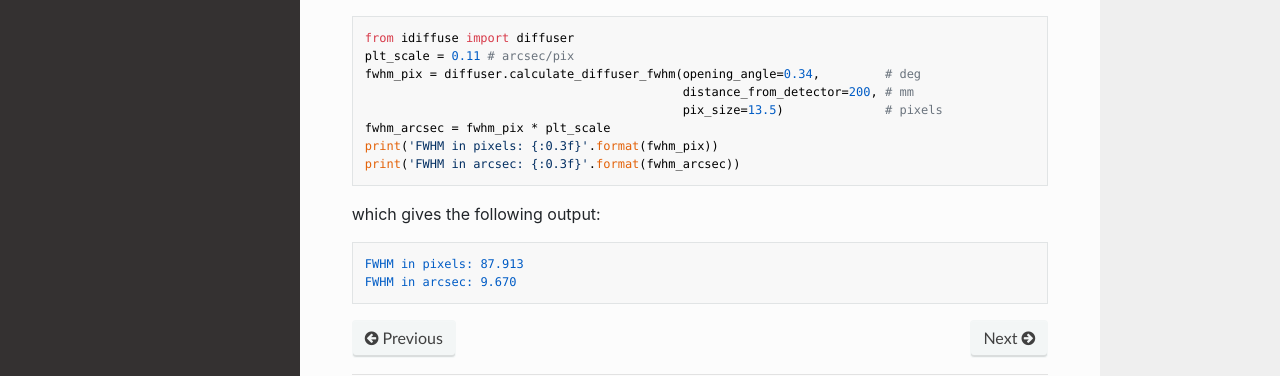
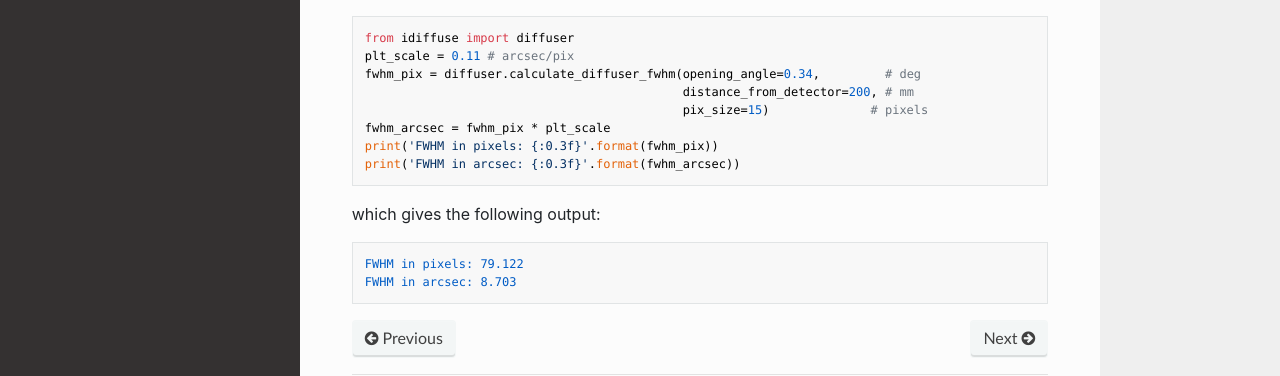
Before and after one commit to gummiks/idiffuse, an MkDocs documentation site: the page built from docs/diffuser_calculator.md, in a window 1280 px wide and 900 px high, scrolled down 1472 px. Shown: the part 459-835 px from the top of the window. Built offline with MkDocs 1.6.1, drawn with Linux system fonts in a browser that asks for light colours; nearby versions of some CDN libraries; formulas are drawn with MathJax 3; old or Windows-style settings are respelled for this version of MkDocs.

Commit message:
updating pixel size, tel area

````diff
--- a/docs/diffuser_calculator.md
+++ b/docs/diffuser_calculator.md
@@ -46,7 +46,7 @@ Notes:
 	<div class='form-group row'>
   	   <label for="pixelsize" class="col-sm-4 col-form-label">Pixel Size (micron):</label>
              <div class="col-sm-3">
-		<input id="pixelsize" name="pixelsize" type='number' step='0.01' min='0' value='13.5' />
+		<input id="pixelsize" name="pixelsize" type='number' step='0.01' min='0' value='15' />
 	    </div>
 	</div>
 	<p>
@@ -126,13 +126,13 @@ from idiffuse import diffuser
 plt_scale = 0.11 # arcsec/pix
 fwhm_pix = diffuser.calculate_diffuser_fwhm(opening_angle=0.34,         # deg
                                             distance_from_detector=200, # mm
-                                            pix_size=13.5)              # pixels
+                                            pix_size=15)              # pixels
 fwhm_arcsec = fwhm_pix * plt_scale
 print('FWHM in pixels: {:0.3f}'.format(fwhm_pix))
 print('FWHM in arcsec: {:0.3f}'.format(fwhm_arcsec))
 ```
 which gives the following output:
 ```
-FWHM in pixels: 87.913
-FWHM in arcsec: 9.670
+FWHM in pixels: 79.122
+FWHM in arcsec: 8.703
 ```
--- a/setup.py
+++ b/setup.py
@@ -6,7 +6,7 @@ def readme():
 
 setup(name='idiffuse',
       version='0.0.1',
-      description='Tool to calculate on-sky diffuser-assisted photometric precisions',
+      description='A tool to calculate on-sky diffuser-assisted photometric precisions',
       long_description=readme(),
       url='https://github.com/gummiks/idiffuse',
       author='Gudmundur Stefansson',
````
Also changed, not shown: 2 other files.
